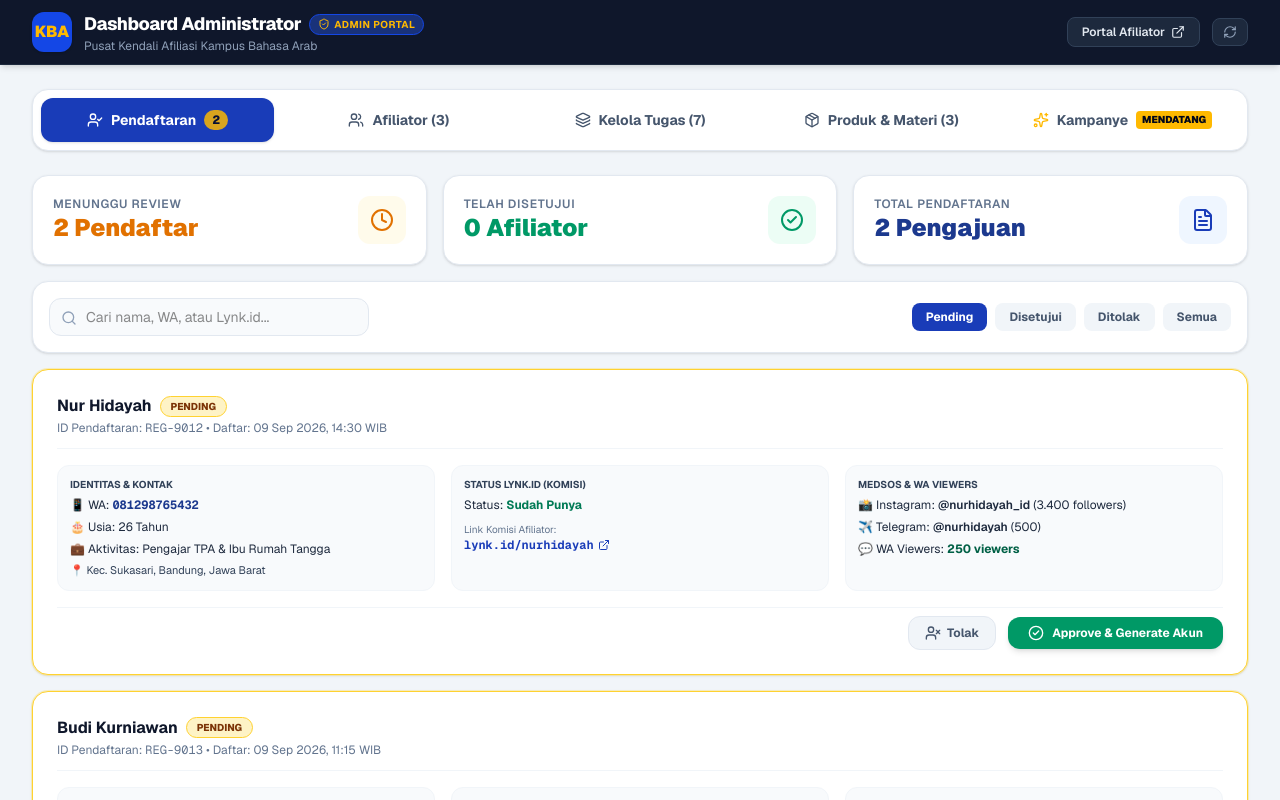
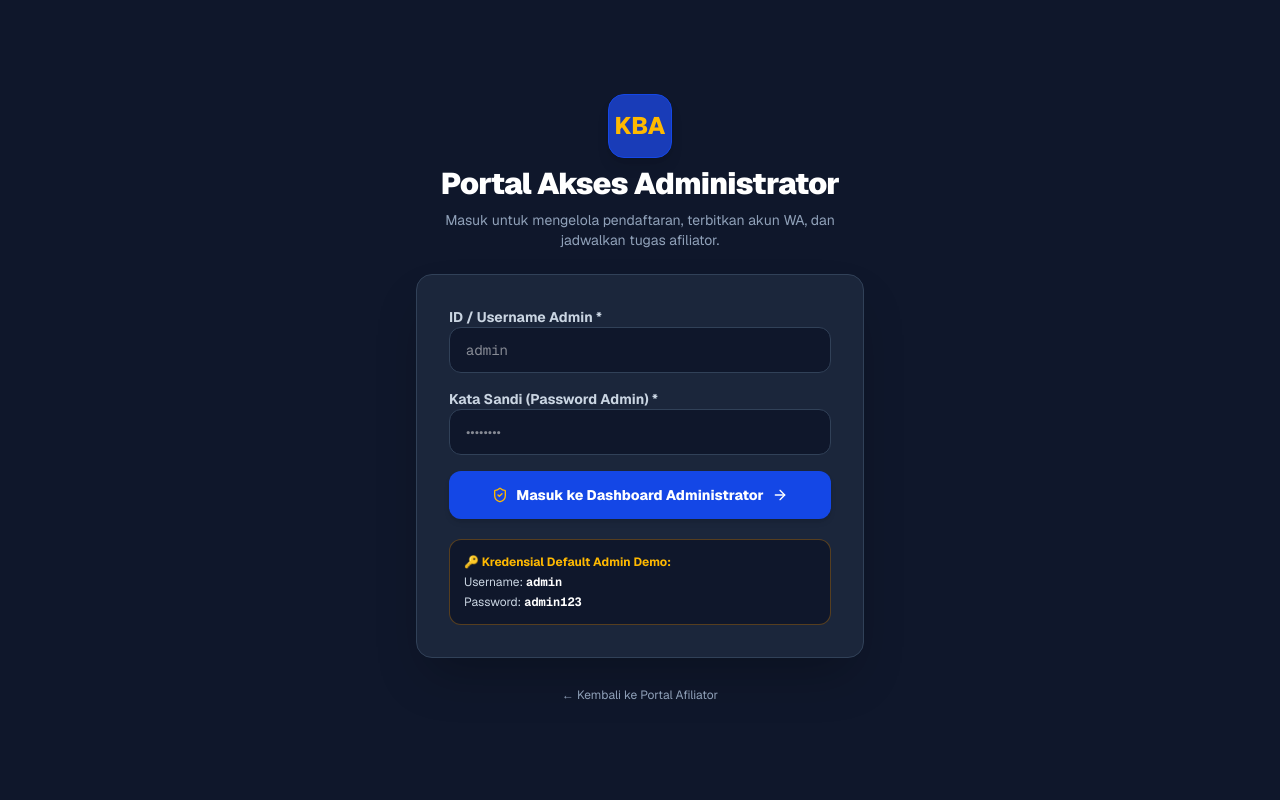
Before and after one commit to mozakki99/kba-affiliate, a Next.js app: page /admin in a window 1280 px wide. Shown: the top 800 px of the page. Built offline with nearby package versions, Linux system fonts and the light colour scheme.

Commit message:
feat(security): enforce login authentication on all pages and add admin dashboard login screen

```diff
--- a/src/app/admin/page.tsx
+++ b/src/app/admin/page.tsx
@@ -37,6 +37,8 @@ import {
   HelpCircle,
   Calculator,
   Trash2,
+  LogOut,
+  ArrowRight,
 } from 'lucide-react';
 import Link from 'next/link';
 import { Product, ProductCategory } from '@/types';
@@ -49,6 +51,9 @@ export default function AdminPage() {
     campaigns,
     products,
     user,
+    isAdminLoggedIn,
+    loginAdmin,
+    logoutAdmin,
     approveRegistration,
     rejectRegistration,
     addNewTask,
@@ -57,6 +62,11 @@ export default function AdminPage() {
     updateProduct,
     resetDemoState,
   } = useKBAStore();
+
+  const pendingCount = registrations.filter((r) => r.status === 'Pending').length;
+
+  const [adminIdInput, setAdminIdInput] = useState('');
+  const [adminPassInput, setAdminPassInput] = useState('');
 
   const [activeTab, setActiveTab] = useState<'pendaftaran' | 'afiliator' | 'tugas' | 'produk' | 'kampanye'>('pendaftaran');
   const [toasts, setToasts] = useState<ToastMessage[]>([]);
@@ -396,7 +406,93 @@ Silakan masuk ke portal untuk mulai menjalankan tugas promosi, mengklaim poin ke
     return matchesSearch && matchesStatus;
   });
 
-  const pendingCount = registrations.filter((r) => r.status === 'Pending').length;
+  const handleAdminLogin = (e: React.FormEvent) => {
+    e.preventDefault();
+    const res = loginAdmin(adminIdInput, adminPassInput);
+    if (res.success) {
+      addToast('Ahlan wa Sahlan, Administrator KBA!', 'success');
+    } else {
+      addToast(res.error || 'Autentikasi Admin gagal.', 'error');
+    }
+  };
+
+  // IF ADMIN IS NOT LOGGED IN -> RENDER ADMIN LOGIN SCREEN
+  if (!isAdminLoggedIn) {
+    return (
+      <div className="min-h-screen bg-slate-900 flex flex-col justify-center py-12 px-4 sm:px-6 lg:px-8 font-sans">
+        <ToastContainer toasts={toasts} onDismiss={removeToast} />
+
+        <div className="sm:mx-auto sm:w-full sm:max-w-md space-y-6">
+          <div className="text-center space-y-2">
+            <div className="inline-flex items-center justify-center w-16 h-16 rounded-2xl bg-blue-800 text-amber-400 font-extrabold text-2xl shadow-lg border border-blue-700">
+              KBA
+            </div>
+            <h1 className="text-2xl sm:text-3xl font-black text-white tracking-tight">
+              Portal Akses Administrator
+            </h1>
+            <p className="text-xs sm:text-sm text-slate-400">
+              Masuk untuk mengelola pendaftaran, terbitkan akun WA, dan jadwalkan tugas afiliator.
+            </p>
+          </div>
+
+          <div className="bg-slate-800/90 rounded-2xl p-6 sm:p-8 shadow-2xl border border-slate-700 space-y-5">
+            <form onSubmit={handleAdminLogin} className="space-y-4">
+              <div className="space-y-1 text-xs sm:text-sm">
+                <label className="font-bold text-slate-300">ID / Username Admin *</label>
+                <input
+                  type="text"
+                  required
+                  placeholder="admin"
+                  value={adminIdInput}
+                  onChange={(e) => setAdminIdInput(e.target.value)}
+                  className="w-full px-4 py-3 bg-slate-900 border border-slate-700 rounded-xl text-white font-mono focus:ring-2 focus:ring-amber-400 outline-none"
+                />
+              </div>
+
+              <div className="space-y-1 text-xs sm:text-sm">
+                <label className="font-bold text-slate-300">Kata Sandi (Password Admin) *</label>
+                <input
+                  type="password"
+                  required
+                  placeholder="••••••••"
+                  value={adminPassInput}
+                  onChange={(e) => setAdminPassInput(e.target.value)}
+                  className="w-full px-4 py-3 bg-slate-900 border border-slate-700 rounded-xl text-white focus:ring-2 focus:ring-amber-400 outline-none"
+                />
+              </div>
+
+              <button
+                type="submit"
+                className="w-full py-3.5 bg-blue-700 hover:bg-blue-600 text-white font-extrabold text-sm rounded-xl transition-all shadow-md flex items-center justify-center gap-2"
+              >
+                <ShieldCheck className="w-4 h-4 text-amber-400" />
+                <span>Masuk ke Dashboard Administrator</span>
+                <ArrowRight className="w-4 h-4" />
+              </button>
+            </form>
+
+            <div className="p-3.5 bg-slate-900/90 border border-amber-500/30 rounded-xl text-xs space-y-1 text-slate-300">
+              <span className="font-bold text-amber-400 block flex items-center gap-1">
+                🔑 Kredensial Default Admin Demo:
+              </span>
+              <p>
+                Username: <strong className="font-mono text-white">admin</strong>
+              </p>
+              <p>
+                Password: <strong className="font-mono text-white">admin123</strong>
+              </p>
+            </div>
+          </div>
+
+          <div className="text-center">
+            <Link href="/" className="text-xs text-slate-400 hover:text-amber-400 transition-colors inline-flex items-center gap-1">
+              <span>← Kembali ke Portal Afiliator</span>
+            </Link>
+          </div>
+        </div>
+      </div>
+    );
+  }
 
   return (
     <div className="min-h-screen bg-slate-100 font-sans pb-16">
@@ -432,12 +528,17 @@ Silakan masuk ke portal untuk mulai menjalankan tugas promosi, mengklaim poin ke
               <span>Portal Afiliator</span>
               <ExternalLink className="w-3.5 h-3.5" />
             </Link>
+
             <button
-              onClick={resetDemoState}
-              title="Reset Data Demo"
-              className="px-2.5 py-1.5 bg-slate-800 hover:bg-rose-950 text-slate-400 hover:text-rose-300 rounded-lg text-xs font-medium border border-slate-700 transition-colors"
+              onClick={() => {
+                logoutAdmin();
+                addToast('Anda telah keluar dari Portal Admin.', 'info');
+              }}
+              title="Keluar Admin"
+              className="px-3 py-1.5 bg-rose-950/80 hover:bg-rose-900 text-rose-300 border border-rose-800 rounded-lg text-xs font-bold transition-colors flex items-center gap-1"
             >
-              <RefreshCw className="w-3.5 h-3.5" />
+              <LogOut className="w-3.5 h-3.5" />
+              <span>Keluar</span>
             </button>
           </div>
         </div>
--- a/src/app/page.tsx
+++ b/src/app/page.tsx
@@ -1,7 +1,8 @@
 'use client';
 
-import React, { useState } from 'react';
+import React, { useState, useEffect } from 'react';
 import Link from 'next/link';
+import { useRouter } from 'next/navigation';
 import { useKBAStore } from '@/data/store';
 import { getCurrentDateFormatted, copyToClipboard } from '@/lib/utils';
 import { DesktopSidebar } from '@/components/layout/DesktopSidebar';
@@ -36,14 +37,22 @@ import {
 } from 'lucide-react';
 
 export default function HomePage() {
+  const router = useRouter();
   const {
     user,
+    isLoggedIn,
     tasks,
     campaigns,
     isLoaded,
     submitTaskChecklist,
     resetDemoState,
   } = useKBAStore();
+
+  useEffect(() => {
+    if (isLoaded && !isLoggedIn) {
+      router.replace('/auth');
+    }
+  }, [isLoaded, isLoggedIn, router]);
 
   const [selectedTask, setSelectedTask] = useState<Task | null>(null);
   const [toasts, setToasts] = useState<ToastMessage[]>([]);
--- a/src/app/peringkat/page.tsx
+++ b/src/app/peringkat/page.tsx
@@ -1,13 +1,21 @@
 'use client';
 
-import React, { useState } from 'react';
+import React, { useState, useEffect } from 'react';
+import { useRouter } from 'next/navigation';
 import { useKBAStore } from '@/data/store';
 import { DesktopSidebar } from '@/components/layout/DesktopSidebar';
 import { MobileBottomNav } from '@/components/layout/MobileBottomNav';
 import { Trophy, Award, ShoppingBag, Info, Gift, ShieldCheck, CheckCircle2 } from 'lucide-react';
 
 export default function PeringkatPage() {
-  const { user, leaderboardActivity, leaderboardSales, isLoaded, resetDemoState } = useKBAStore();
+  const router = useRouter();
+  const { user, isLoggedIn, leaderboardActivity, leaderboardSales, isLoaded, resetDemoState } = useKBAStore();
+
+  useEffect(() => {
+    if (isLoaded && !isLoggedIn) {
+      router.replace('/auth');
+    }
+  }, [isLoaded, isLoggedIn, router]);
 
   const [activeTab, setActiveTab] = useState<'Keaktifan' | 'Penjualan'>('Keaktifan');
   const [selectedMonth, setSelectedMonth] = useState<string>('September');
--- a/src/app/produk/page.tsx
+++ b/src/app/produk/page.tsx
@@ -1,6 +1,7 @@
 'use client';
 
-import React, { useState } from 'react';
+import React, { useState, useEffect } from 'react';
+import { useRouter } from 'next/navigation';
 import { useKBAStore } from '@/data/store';
 import { DesktopSidebar } from '@/components/layout/DesktopSidebar';
 import { MobileBottomNav } from '@/components/layout/MobileBottomNav';
@@ -11,7 +12,14 @@ import { Product } from '@/types';
 import { Package, Search, Filter } from 'lucide-react';
 
 export default function ProdukPage() {
-  const { user, products, isLoaded, resetDemoState } = useKBAStore();
+  const router = useRouter();
+  const { user, isLoggedIn, products, isLoaded, resetDemoState } = useKBAStore();
+
+  useEffect(() => {
+    if (isLoaded && !isLoggedIn) {
+      router.replace('/auth');
+    }
+  }, [isLoaded, isLoggedIn, router]);
 
   const [searchQuery, setSearchQuery] = useState('');
   const [selectedCategory, setSelectedCategory] = useState<string>('Semua');
--- a/src/app/profil/page.tsx
+++ b/src/app/profil/page.tsx
@@ -1,6 +1,7 @@
 'use client';
 
-import React, { useState } from 'react';
+import React, { useState, useEffect } from 'react';
+import { useRouter } from 'next/navigation';
 import { useKBAStore } from '@/data/store';
 import { DesktopSidebar } from '@/components/layout/DesktopSidebar';
 import { MobileBottomNav } from '@/components/layout/MobileBottomNav';
@@ -15,16 +16,25 @@ import {
   Info,
   ExternalLink,
   ShieldCheck,
+  LogOut,
 } from 'lucide-react';
 
 export default function ProfilPage() {
+  const router = useRouter();
   const {
     user,
+    isLoggedIn,
     products,
     isLoaded,
     updateUserProfile,
-    resetDemoState,
+    logoutUser,
   } = useKBAStore();
+
+  useEffect(() => {
+    if (isLoaded && !isLoggedIn) {
+      router.replace('/auth');
+    }
+  }, [isLoaded, isLoggedIn, router]);
 
   const [toasts, setToasts] = useState<ToastMessage[]>([]);
 
@@ -243,6 +253,24 @@ export default function ProfilPage() {
               })}
             </div>
           </div>
+
+          {/* Logout Section */}
+          <div className="bg-white p-5 rounded-2xl border border-slate-200/90 shadow-xs flex items-center justify-between gap-4">
+            <div>
+              <h3 className="font-bold text-slate-900 text-sm">Keluar dari Akun Afiliator</h3>
+              <p className="text-xs text-slate-500">Anda dapat masuk kembali kapan saja dengan ID / WA & Password Anda.</p>
+            </div>
+            <button
+              onClick={() => {
+                logoutUser();
+                router.push('/auth');
+              }}
+              className="px-4 py-2 bg-rose-50 hover:bg-rose-100 text-rose-700 border border-rose-200 rounded-xl text-xs font-bold transition-colors flex items-center gap-1.5 shrink-0"
+            >
+              <LogOut className="w-4 h-4" />
+              <span>Keluar Akun</span>
+            </button>
+          </div>
         </div>
       </main>
 
```
Also changed, not shown: src/data/store.ts (+21 -0 lines).
